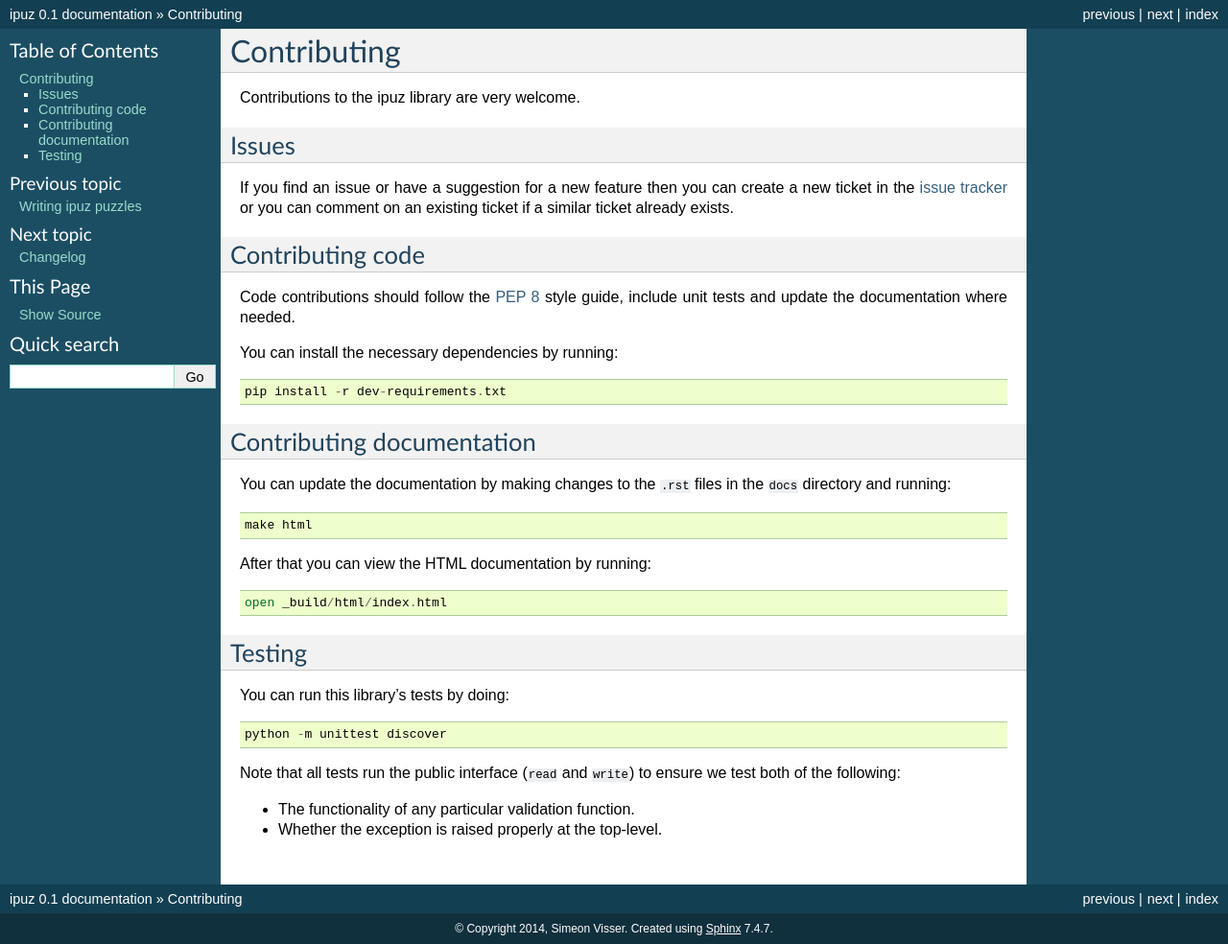
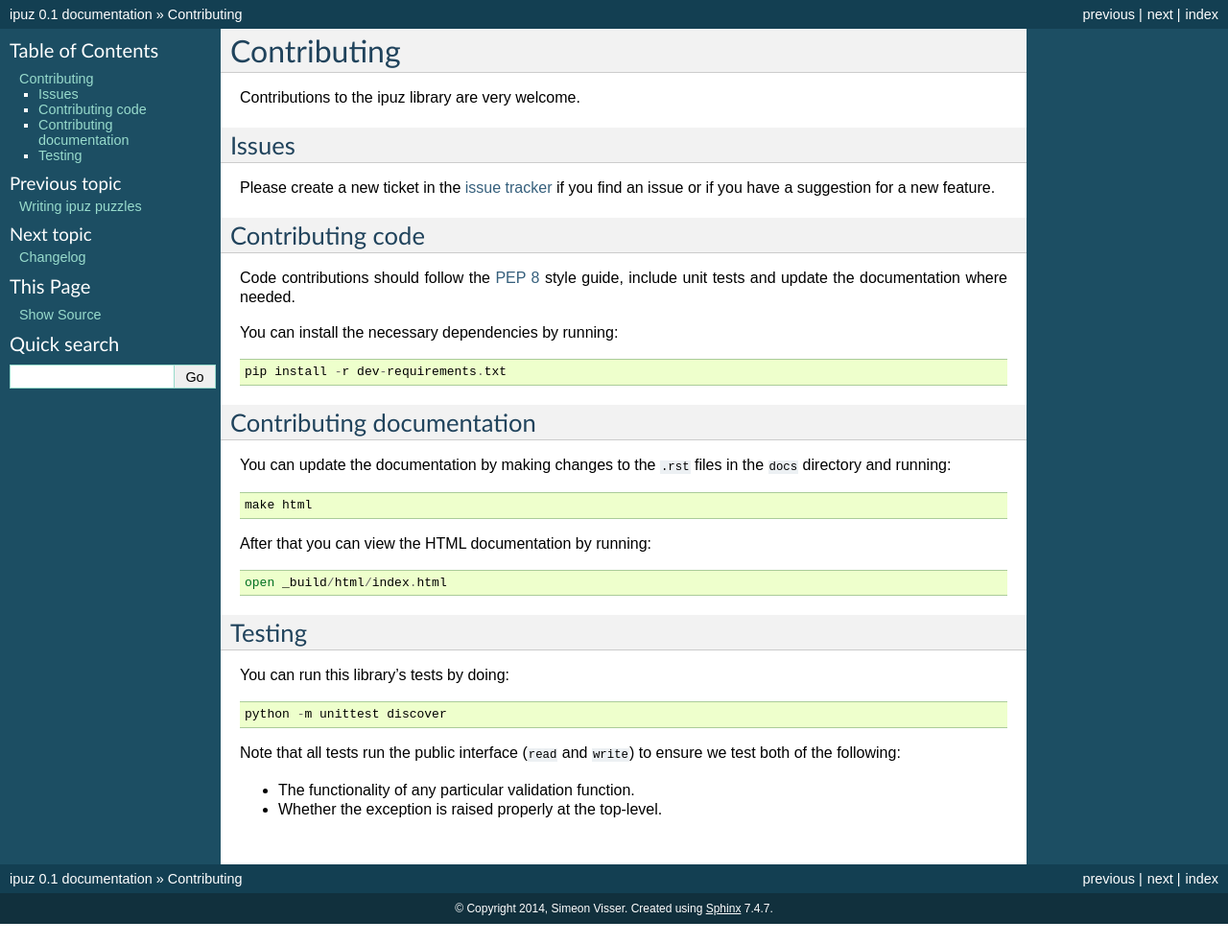
Before and after one commit to svisser/ipuz, a Sphinx documentation site: the page built from docs/contributing.rst, in a window 1280 px wide. Shown: the whole page at 96% size. Built offline with Sphinx 7.4.7, drawn with Linux system fonts in a browser that asks for light colours; after the commit the page ends 963 px from its top, so only the background shows below that.

```diff
--- a/docs/contributing.rst
+++ b/docs/contributing.rst
@@ -6,9 +6,8 @@ Contributions to the ipuz library are very welcome.
 Issues
 ------
 
-If you find an issue or have a suggestion for a new feature then you can
-create a new ticket in the `issue tracker`_ or you can comment on an existing
-ticket if a similar ticket already exists.
+Please create a new ticket in the `issue tracker`_ if you find an issue
+or if you have a suggestion for a new feature.
 
 Contributing code
 -----------------
```
Also changed, not shown: README.md (+4 -1 lines).
